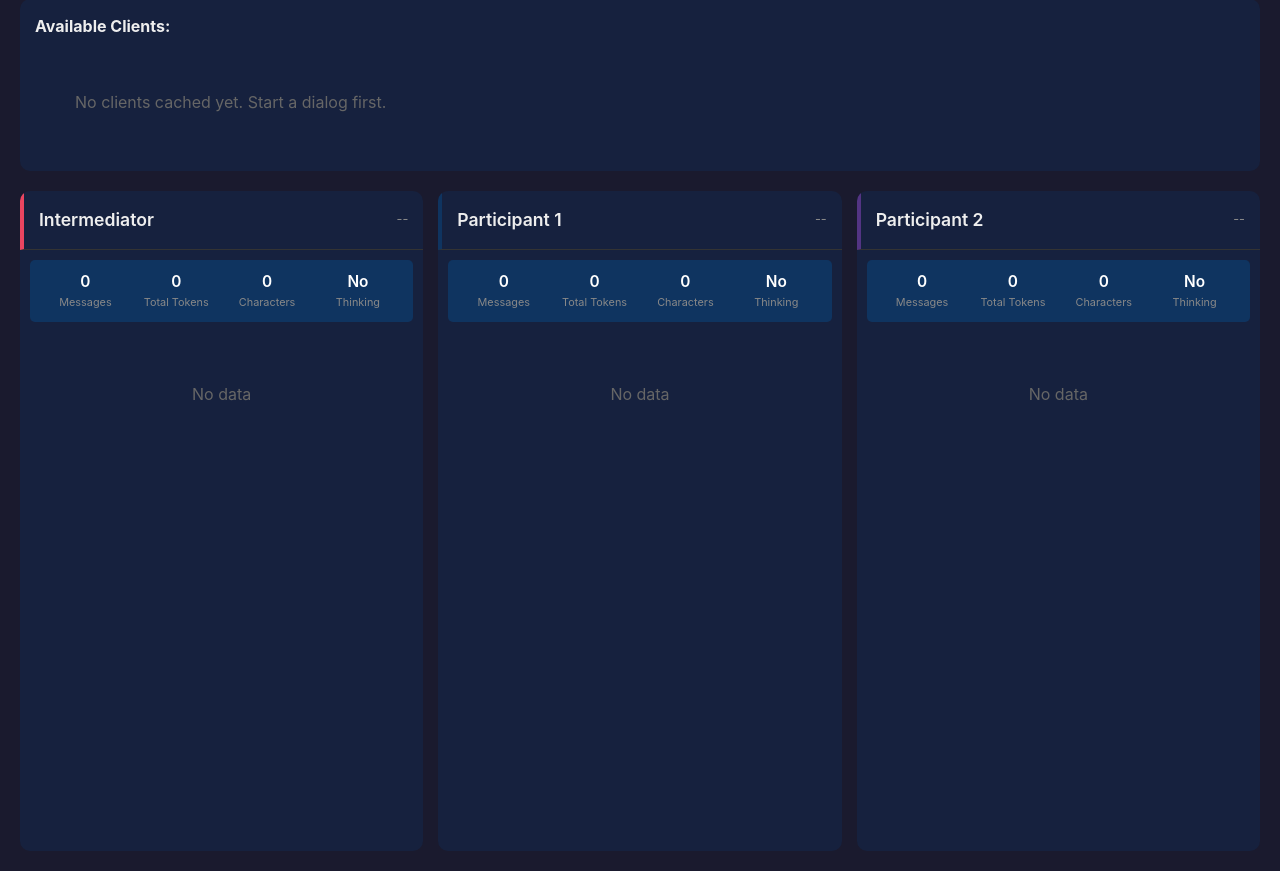
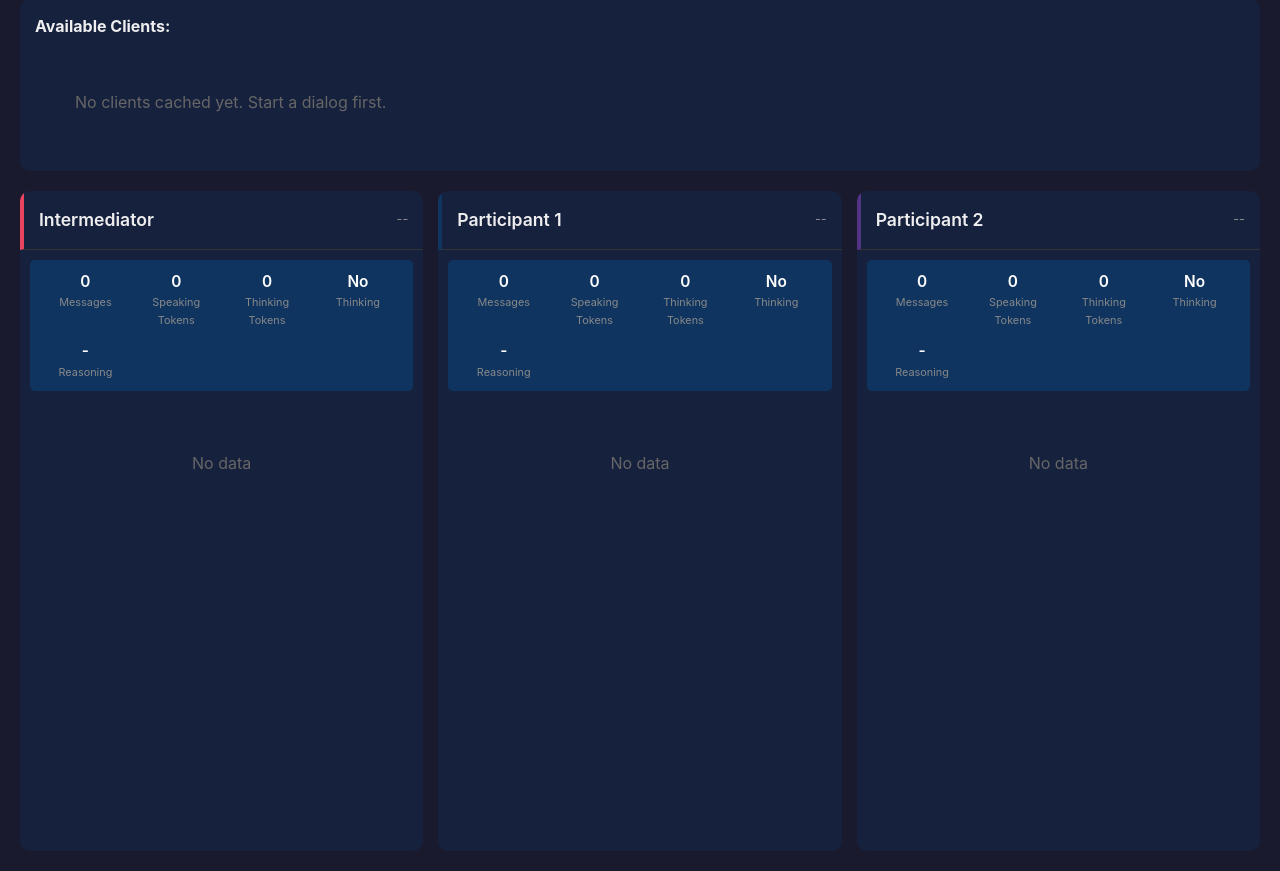
Before and after one commit to mjbernaski/multipleservers, a Flask app: page /context in a window 1280 px wide. Shown: the part 119-990 px from the top of the page. Run offline with Flask 3, Linux system fonts and the light colour scheme.

Commit message:
Add separate thinking vs speaking token tracking
- Track thinking and speaking tokens separately in OllamaClient
  (estimated from character ratio since Ollama API combines them)
- Update context viewer to display Speaking/Thinking tokens per server
- Add per-server token breakdown table to PDF reports
- Open both main page and /context in browser on startup

🤖 Generated with [Claude Code](https://claude.com/claude-code)

Co-Authored-By: Claude <noreply@anthropic.com>

```diff
--- a/intermediator_dialog/templates/context_viewer.html
+++ b/intermediator_dialog/templates/context_viewer.html
@@ -297,16 +297,20 @@
                         <div class="stat-label">Messages</div>
                     </div>
                     <div class="stat-item">
-                        <div class="stat-value" id="intTokens">0</div>
-                        <div class="stat-label">Total Tokens</div>
+                        <div class="stat-value" id="intSpeakingTokens">0</div>
+                        <div class="stat-label">Speaking Tokens</div>
                     </div>
                     <div class="stat-item">
-                        <div class="stat-value" id="intChars">0</div>
-                        <div class="stat-label">Characters</div>
+                        <div class="stat-value" id="intThinkingTokens">0</div>
+                        <div class="stat-label">Thinking Tokens</div>
                     </div>
                     <div class="stat-item">
                         <div class="stat-value" id="intThinking">No</div>
                         <div class="stat-label">Thinking</div>
+                    </div>
+                    <div class="stat-item">
+                        <div class="stat-value" id="intReasoning">-</div>
+                        <div class="stat-label">Reasoning</div>
                     </div>
                 </div>
                 <div class="panel-content" id="intermediatorContent">
@@ -325,16 +329,20 @@
                         <div class="stat-label">Messages</div>
                     </div>
                     <div class="stat-item">
-                        <div class="stat-value" id="p1Tokens">0</div>
-                        <div class="stat-label">Total Tokens</div>
+                        <div class="stat-value" id="p1SpeakingTokens">0</div>
+                        <div class="stat-label">Speaking Tokens</div>
                     </div>
                     <div class="stat-item">
-                        <div class="stat-value" id="p1Chars">0</div>
-                        <div class="stat-label">Characters</div>
+                        <div class="stat-value" id="p1ThinkingTokens">0</div>
+                        <div class="stat-label">Thinking Tokens</div>
                     </div>
                     <div class="stat-item">
                         <div class="stat-value" id="p1Thinking">No</div>
                         <div class="stat-label">Thinking</div>
+                    </div>
+                    <div class="stat-item">
+                        <div class="stat-value" id="p1Reasoning">-</div>
+                        <div class="stat-label">Reasoning</div>
                     </div>
                 </div>
                 <div class="panel-content" id="participant1Content">
@@ -353,16 +361,20 @@
                         <div class="stat-label">Messages</div>
                     </div>
                     <div class="stat-item">
-                        <div class="stat-value" id="p2Tokens">0</div>
-                        <div class="stat-label">Total Tokens</div>
+                        <div class="stat-value" id="p2SpeakingTokens">0</div>
+                        <div class="stat-label">Speaking Tokens</div>
                     </div>
                     <div class="stat-item">
-                        <div class="stat-value" id="p2Chars">0</div>
-                        <div class="stat-label">Characters</div>
+                        <div class="stat-value" id="p2ThinkingTokens">0</div>
+                        <div class="stat-label">Thinking Tokens</div>
                     </div>
                     <div class="stat-item">
                         <div class="stat-value" id="p2Thinking">No</div>
                         <div class="stat-label">Thinking</div>
+                    </div>
+                    <div class="stat-item">
+                        <div class="stat-value" id="p2Reasoning">-</div>
+                        <div class="stat-label">Reasoning</div>
                     </div>
                 </div>
                 <div class="panel-content" id="participant2Content">
@@ -430,9 +442,10 @@
 
             if (data.stats) {
                 document.getElementById(`${prefix}MsgCount`).textContent = data.stats.message_count || 0;
-                document.getElementById(`${prefix}Tokens`).textContent = formatNumber(data.stats.total_tokens || 0);
-                document.getElementById(`${prefix}Chars`).textContent = formatNumber(data.stats.total_chars || 0);
+                document.getElementById(`${prefix}SpeakingTokens`).textContent = formatNumber(data.stats.total_speaking_tokens || 0);
+                document.getElementById(`${prefix}ThinkingTokens`).textContent = formatNumber(data.stats.total_thinking_tokens || 0);
                 document.getElementById(`${prefix}Thinking`).textContent = data.thinking_enabled ? 'Yes' : 'No';
+                document.getElementById(`${prefix}Reasoning`).textContent = data.reasoning_effort || '-';
             }
 
             document.getElementById(`${role}Content`).innerHTML = renderMessages(data.messages);
@@ -450,21 +463,24 @@
                     return;
                 }
 
-                clientList.innerHTML = Object.entries(data.clients).map(([key, client]) => `
-                    <div class="client-badge" data-key="${key}" onclick="selectClient('${key}')">
-                        <div class="client-name">${client.name}</div>
-                        <div class="client-model">${client.model} (${client.message_count} msgs)</div>
+                clientList.innerHTML = Object.entries(data.clients).map(([key, client]) => {
+                    const role = client.role || '';
+                    const roleLabel = role === 'intermediator' ? ' [MOD]' : (role ? ` [${role.toUpperCase()}]` : '');
+                    return `
+                    <div class="client-badge" data-key="${key}" data-role="${role}" onclick="selectClient('${key}')">
+                        <div class="client-name">${client.name}${roleLabel}</div>
+                        <div class="client-model">${client.model} (${client.message_count} msgs) ${client.thinking_enabled ? '🧠' : ''}${client.reasoning_effort ? ' R:' + client.reasoning_effort : ''}</div>
                     </div>
-                `).join('');
+                `}).join('');
 
-                // Auto-assign clients to panels based on name patterns
+                // Auto-assign clients to panels based on their role property
                 Object.entries(data.clients).forEach(([key, client]) => {
-                    const name = client.name.toLowerCase();
-                    if (name.includes('moderator') || name.includes('intermediator')) {
+                    const role = client.role;
+                    if (role === 'intermediator' && !selectedClients.intermediator) {
                         selectedClients.intermediator = key;
-                    } else if (!selectedClients.participant1 && !name.includes('moderator')) {
+                    } else if (role === 'participant1' && !selectedClients.participant1) {
                         selectedClients.participant1 = key;
-                    } else if (!selectedClients.participant2 && !name.includes('moderator')) {
+                    } else if (role === 'participant2' && !selectedClients.participant2) {
                         selectedClients.participant2 = key;
                     }
                 });
```
Also changed, not shown: intermediator_dialog/clients/ollama_client.py (+40 -3 lines), intermediator_dialog/pdf_generator.py (+64 -2 lines), 1 other file.
